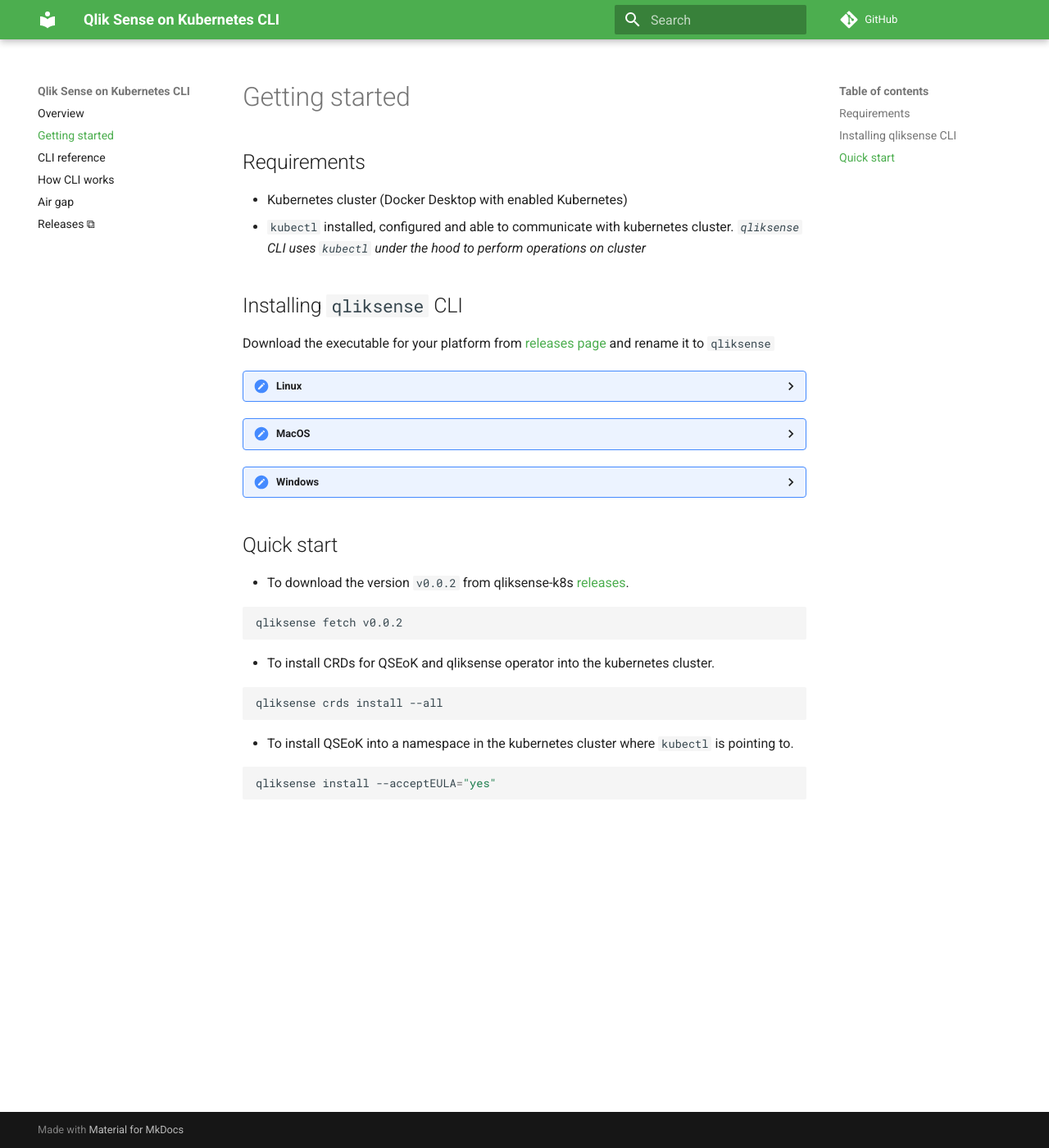
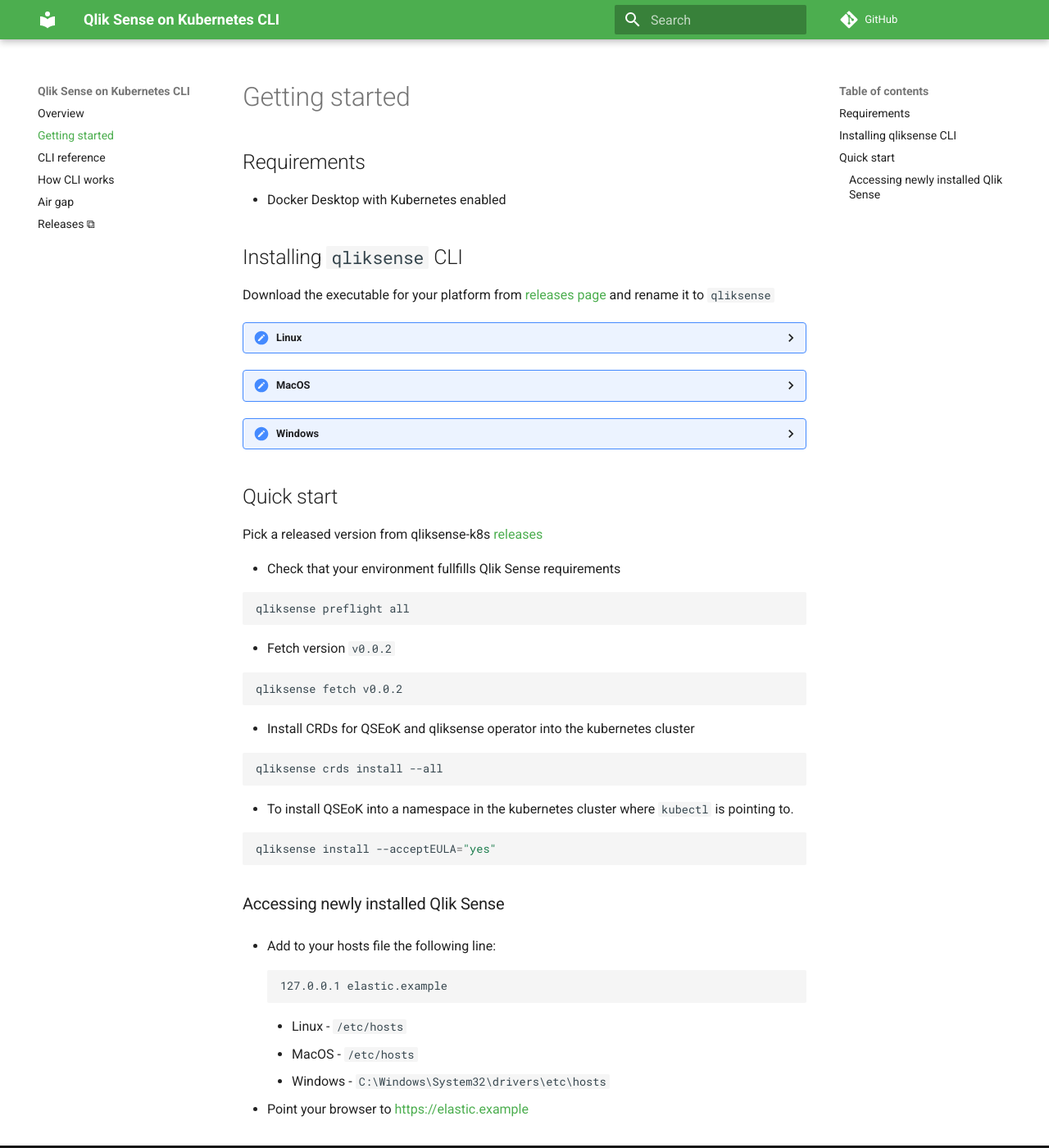
Before and after one commit to qlik-oss/sense-installer, an MkDocs documentation site: the page built from docs/getting_started.md, in a window 1280 px wide and 1400 px high. Shown: the whole window at 82% size. Built offline with MkDocs 1.6.1 and Material for MkDocs 9.7.7, drawn with Linux system fonts in a browser that asks for light colours; comment, search, counter and statistics services are not loaded.

Commit message:
Update quick start guide

````diff
--- a/docs/getting_started.md
+++ b/docs/getting_started.md
@@ -2,8 +2,7 @@
 
 ## Requirements
 
-- Kubernetes cluster (Docker Desktop with enabled Kubernetes)
-- `kubectl` installed, configured and able to communicate with kubernetes cluster. _`qliksense` CLI uses `kubectl` under the hood to perform operations on cluster_
+- Docker Desktop with Kubernetes enabled
 
 ## Installing `qliksense` CLI
 
@@ -34,13 +33,21 @@
 
 ## Quick start
 
-- To download the version `v0.0.2` from qliksense-k8s [releases](https://github.com/qlik-oss/qliksense-k8s/releases).
+Pick a released version from qliksense-k8s [releases](https://github.com/qlik-oss/qliksense-k8s/releases)
+
+- Check that your environment fullfills Qlik Sense requirements
+
+```shell
+qliksense preflight all
+```
+
+- Fetch version `v0.0.2`
 
 ```shell
 qliksense fetch v0.0.2
 ```
 
-- To install CRDs for QSEoK and qliksense operator into the kubernetes cluster.
+- Install CRDs for QSEoK and qliksense operator into the kubernetes cluster
 
 ```shell
 qliksense crds install --all
@@ -51,3 +58,17 @@
 ```shell
 qliksense install --acceptEULA="yes"
 ```
+
+### Accessing newly installed Qlik Sense
+
+- Add to your hosts file the following line:
+
+    ```
+    127.0.0.1 elastic.example
+    ```
+
+    - Linux - `/etc/hosts`
+    - MacOS - `/etc/hosts`
+    - Windows - `C:\Windows\System32\drivers\etc\hosts`
+
+- Point your browser to <https://elastic.example>
````
